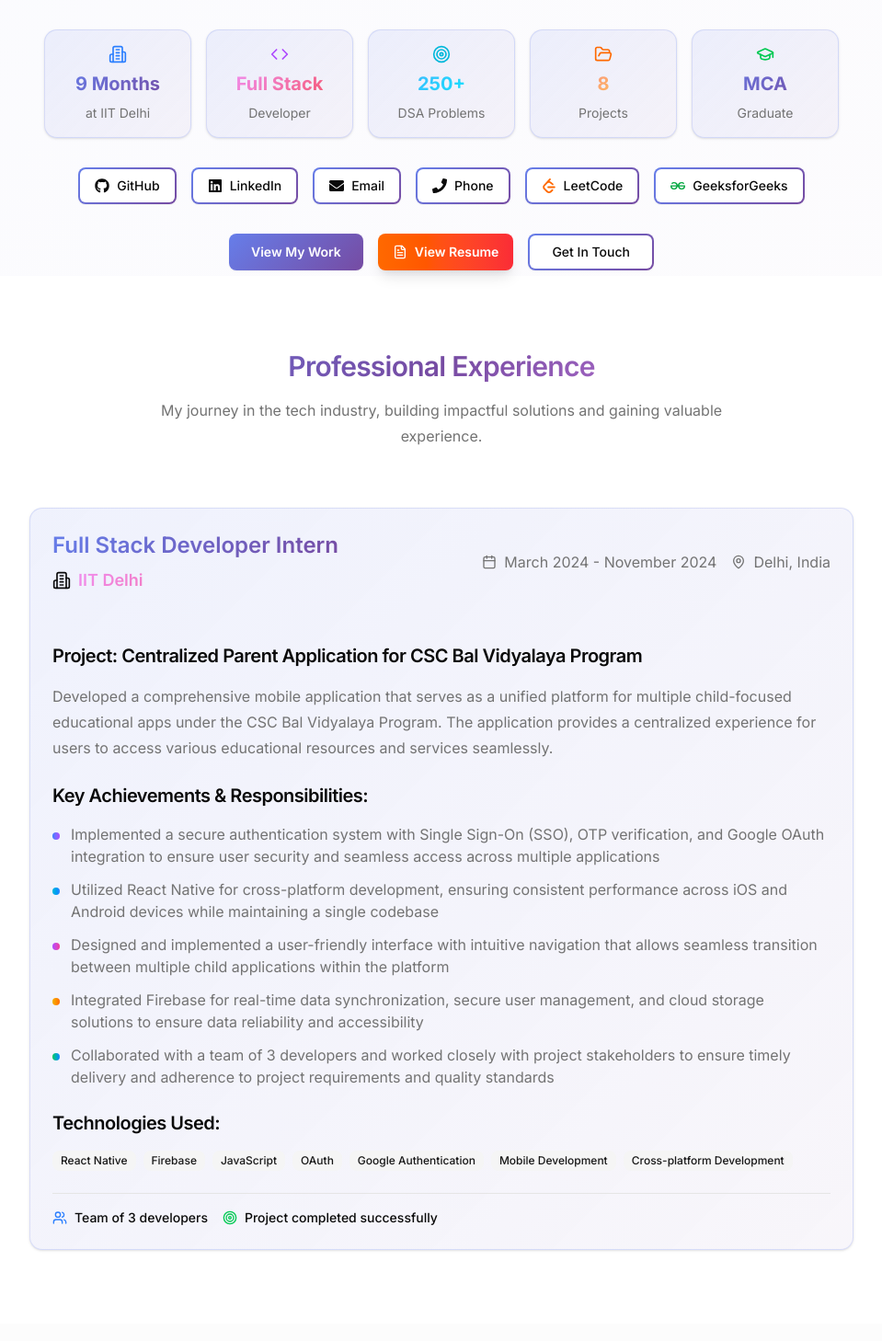
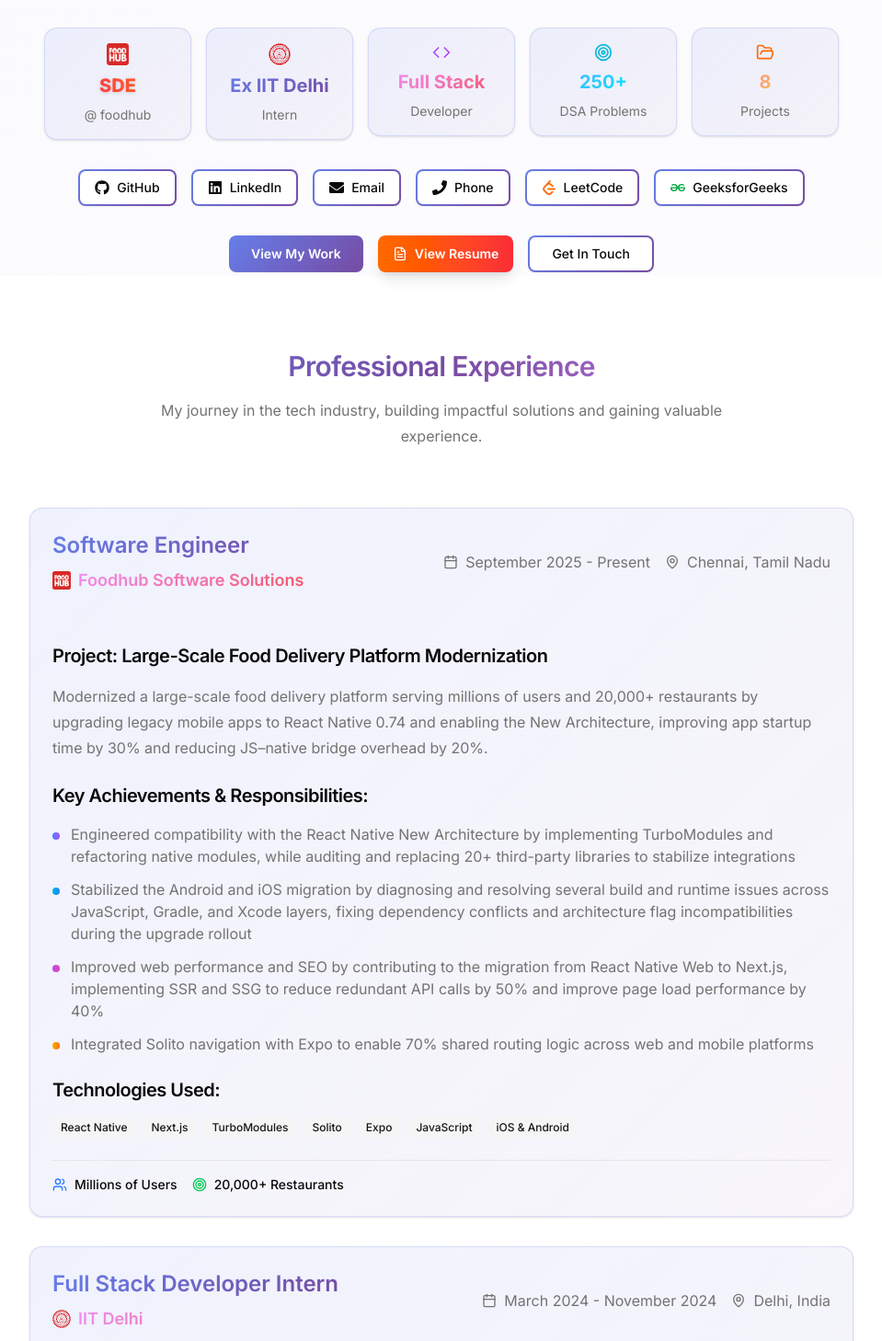
Before and after one commit to tusharmangla19/portfolio, a Next.js app: page / in a window 1280 px wide. Shown: the part 532-1990 px from the top of the page at 92% size, without its empty margins (160-1119 px from the left). Built offline with nearby package versions, Linux system fonts and the light colour scheme.

Commit message:
Updated exp section

```diff
--- a/src/components/sections/ContactSection.tsx
+++ b/src/components/sections/ContactSection.tsx
@@ -171,7 +171,7 @@ export function ContactSection() {
                     size="lg"
                     className="w-full"
                     onClick={() => {
-                     window.open("https://drive.google.com/file/d/1w_QnzN5j7KQIy7QjdD9kkJ1z7as840QV/view?usp=sharing", "_blank");
+                     window.open("https://drive.google.com/file/d/1RQCai2Ar68uRwcekTsPsx9OPD-3Owsuh/view?usp=sharing", "_blank");
                     }}
                   >
                     <Download className="h-5 w-5 mr-2" />
--- a/src/components/sections/ExperienceSection.tsx
+++ b/src/components/sections/ExperienceSection.tsx
@@ -23,11 +23,114 @@ export function ExperienceSection() {
           </p>
         </motion.div>
 
+        <div className="max-w-4xl mx-auto space-y-8">
           <motion.div
             initial={{ opacity: 0, y: 20 }}
             whileInView={{ opacity: 1, y: 0 }}
             transition={{ duration: 0.8, delay: 0.2 }}
-          className="max-w-4xl mx-auto"
+          >
+            <Card className="gradient-card hover-lift hover-glow transition-all duration-300">
+              <CardHeader className="pb-6">
+                <div className="flex flex-col md:flex-row md:items-center md:justify-between gap-4">
+                  <div className="space-y-2">
+                    <CardTitle className="text-2xl gradient-text-blue">
+                      Software Engineer
+                    </CardTitle>
+                    <div className="flex items-center gap-2 text-lg font-semibold gradient-text-purple">
+                      <img src="/images/foodhub.webp" alt="Foodhub" className="h-5 w-5 object-contain" />
+                      Foodhub Software Solutions
+                    </div>
+                  </div>
+                  <div className="flex flex-col sm:flex-row gap-4">
+                    <div className="flex items-center gap-2 text-muted-foreground">
+                      <Calendar className="h-4 w-4" />
+                      <span>September 2025 - Present</span>
+                    </div>
+                    <div className="flex items-center gap-2 text-muted-foreground">
+                      <MapPin className="h-4 w-4" />
+                      <span>Chennai, Tamil Nadu</span>
+                    </div>
+                  </div>
+                </div>
+              </CardHeader>
+
+              <CardContent className="space-y-6">
+                <div className="space-y-4">
+                  <h4 className="text-lg font-semibold text-foreground">
+                    Project: Large-Scale Food Delivery Platform Modernization
+                  </h4>
+                  <p className="text-muted-foreground leading-relaxed">
+                    Modernized a large-scale food delivery platform serving millions of users and 20,000+ restaurants
+                    by upgrading legacy mobile apps to React Native 0.74 and enabling the New Architecture,
+                    improving app startup time by 30% and reducing JS–native bridge overhead by 20%.
+                  </p>
+                </div>
+
+                <div className="space-y-4">
+                  <h4 className="text-lg font-semibold text-foreground">Key Achievements & Responsibilities:</h4>
+                  <ul className="space-y-3">
+                    <li className="flex items-start gap-3">
+                      <div className="w-2 h-2 bg-gradient-to-r from-blue-500 to-purple-500 rounded-full mt-2.5 flex-shrink-0"></div>
+                      <span className="text-muted-foreground">
+                        Engineered compatibility with the React Native New Architecture by implementing TurboModules and
+                        refactoring native modules, while auditing and replacing 20+ third-party libraries to stabilize integrations
+                      </span>
+                    </li>
+                    <li className="flex items-start gap-3">
+                      <div className="w-2 h-2 bg-gradient-to-r from-cyan-500 to-blue-500 rounded-full mt-2.5 flex-shrink-0"></div>
+                      <span className="text-muted-foreground">
+                        Stabilized the Android and iOS migration by diagnosing and resolving several build and runtime issues across
+                        JavaScript, Gradle, and Xcode layers, fixing dependency conflicts and architecture flag incompatibilities during
+                        the upgrade rollout
+                      </span>
+                    </li>
+                    <li className="flex items-start gap-3">
+                      <div className="w-2 h-2 bg-gradient-to-r from-purple-500 to-pink-500 rounded-full mt-2.5 flex-shrink-0"></div>
+                      <span className="text-muted-foreground">
+                        Improved web performance and SEO by contributing to the migration from React Native Web to Next.js,
+                        implementing SSR and SSG to reduce redundant API calls by 50% and improve page load performance by 40%
+                      </span>
+                    </li>
+                    <li className="flex items-start gap-3">
+                      <div className="w-2 h-2 bg-gradient-to-r from-yellow-500 to-orange-500 rounded-full mt-2.5 flex-shrink-0"></div>
+                      <span className="text-muted-foreground">
+                        Integrated Solito navigation with Expo to enable 70% shared routing logic across web and mobile platforms
+                      </span>
+                    </li>
+                  </ul>
+                </div>
+
+                <div className="space-y-4">
+                  <h4 className="text-lg font-semibold text-foreground">Technologies Used:</h4>
+                  <div className="flex flex-wrap gap-2">
+                    <Badge variant="secondary" className="hover-lift">React Native</Badge>
+                    <Badge variant="secondary" className="hover-lift">Next.js</Badge>
+                    <Badge variant="secondary" className="hover-lift">TurboModules</Badge>
+                    <Badge variant="secondary" className="hover-lift">Solito</Badge>
+                    <Badge variant="secondary" className="hover-lift">Expo</Badge>
+                    <Badge variant="secondary" className="hover-lift">JavaScript</Badge>
+                    <Badge variant="secondary" className="hover-lift">iOS & Android</Badge>
+                  </div>
+                </div>
+
+                <div className="flex items-center gap-4 pt-4 border-t border-border">
+                  <div className="flex items-center gap-2">
+                    <Users className="h-4 w-4 text-blue-500" />
+                    <span className="text-sm font-medium">Millions of Users</span>
+                  </div>
+                  <div className="flex items-center gap-2">
+                    <Target className="h-4 w-4 text-green-500" />
+                    <span className="text-sm font-medium">20,000+ Restaurants</span>
+                  </div>
+                </div>
+              </CardContent>
+            </Card>
+          </motion.div>
+
+          <motion.div
+            initial={{ opacity: 0, y: 20 }}
+            whileInView={{ opacity: 1, y: 0 }}
+            transition={{ duration: 0.8, delay: 0.3 }}
           >
             <Card className="gradient-card hover-lift hover-glow transition-all duration-300">
               <CardHeader className="pb-6">
@@ -37,7 +140,7 @@ export function ExperienceSection() {
                       Full Stack Developer Intern
                     </CardTitle>
                     <div className="flex items-center gap-2 text-lg font-semibold gradient-text-purple">
-                    <Building2 className="h-5 w-5" />
+                      <img src="/images/iit-delhi.png" alt="IIT Delhi" className="h-5 w-5 object-contain" />
                       IIT Delhi
                     </div>
                   </div>
@@ -140,6 +243,7 @@ export function ExperienceSection() {
             </Card>
           </motion.div>
         </div>
+      </div>
     </section>
   );
 }
--- a/src/components/sections/HeroSection.tsx
+++ b/src/components/sections/HeroSection.tsx
@@ -46,9 +46,15 @@ export function HeroSection() {
 
   const highlights = [
     {
-      icon: <Building2 className="h-5 w-5 text-blue-500" />,
-      value: "9 Months",
-      label: "at IIT Delhi",
+      icon: <img src="/images/foodhub.webp" alt="Foodhub" className="h-6 w-6 object-contain" />,
+      value: "SDE",
+      label: "@ foodhub",
+      gradient: "bg-gradient-to-r from-rose-500 to-orange-500 text-transparent bg-clip-text drop-shadow-sm font-extrabold",
+    },
+    {
+      icon: <img src="/images/iit-delhi.png" alt="IIT Delhi" className="h-6 w-6 object-contain" />,
+      value: "Ex IIT Delhi",
+      label: "Intern",
       gradient: "gradient-text-blue",
     },
     {
@@ -68,12 +74,6 @@ export function HeroSection() {
       value: "8",
       label: "Projects",
       gradient: "gradient-text-warm",
-    },
-    {
-      icon: <GraduationCap className="h-5 w-5 text-green-500" />,
-      value: "MCA",
-      label: "Graduate",
-      gradient: "gradient-text-blue",
     },
   ];
 
@@ -229,7 +229,7 @@ export function HeroSection() {
               className="bg-gradient-to-r from-orange-500 to-red-500 hover:from-orange-600 hover:to-red-600 text-white font-semibold hover-lift hover-glow transition-all duration-300 shadow-lg"
             >
               <a
-                href="https://drive.google.com/file/d/1w_QnzN5j7KQIy7QjdD9kkJ1z7as840QV/view?usp=sharing"
+                href="https://drive.google.com/file/d/1RQCai2Ar68uRwcekTsPsx9OPD-3Owsuh/view?usp=sharing"
                 target="_blank"
                 rel="noopener noreferrer"
                 className="flex items-center gap-2"
```
Also changed, not shown: public/images/foodhub.webp (added), public/images/iit-delhi.png (added). Lines whose indentation alone changed are shown as unchanged.
